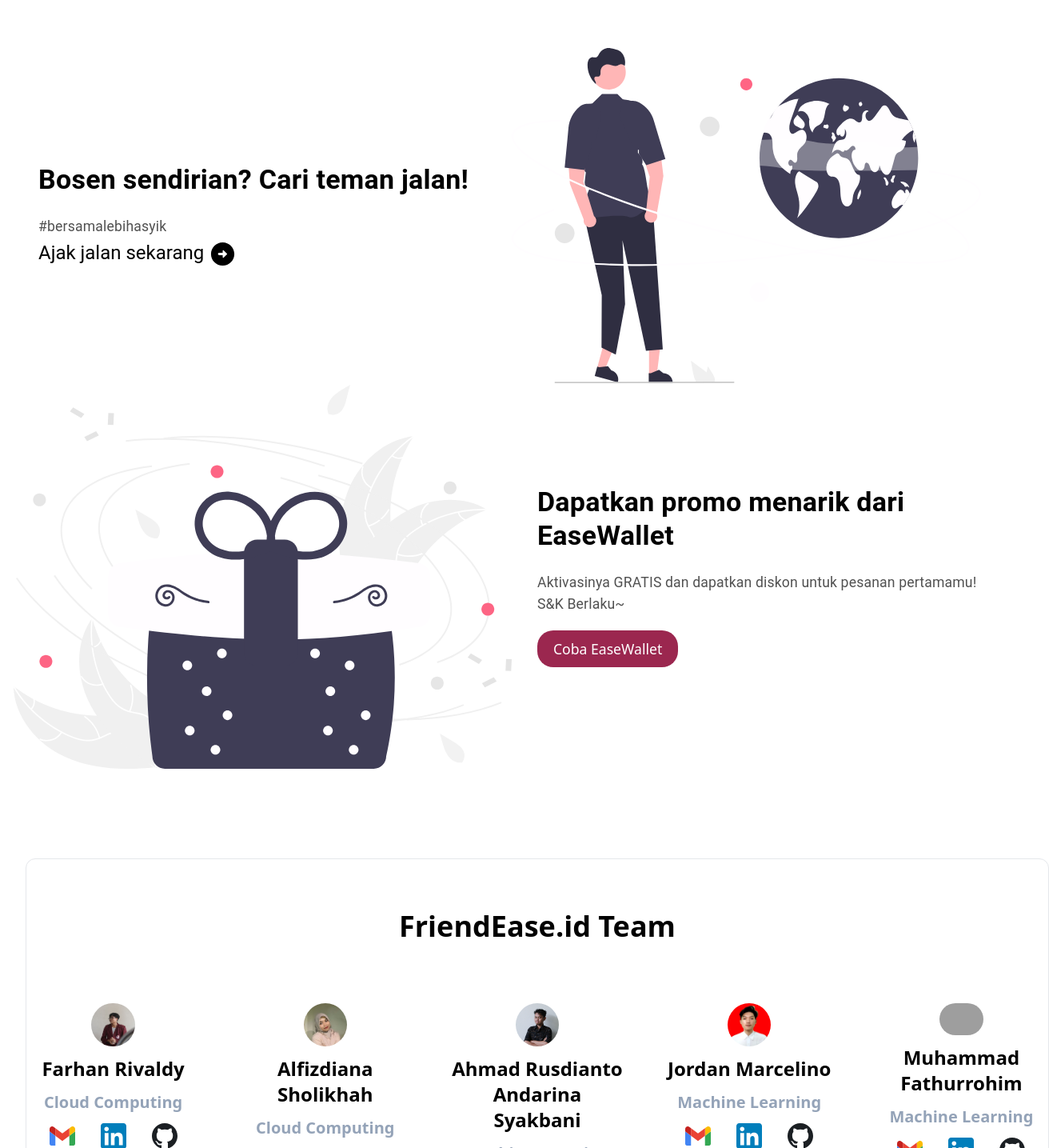
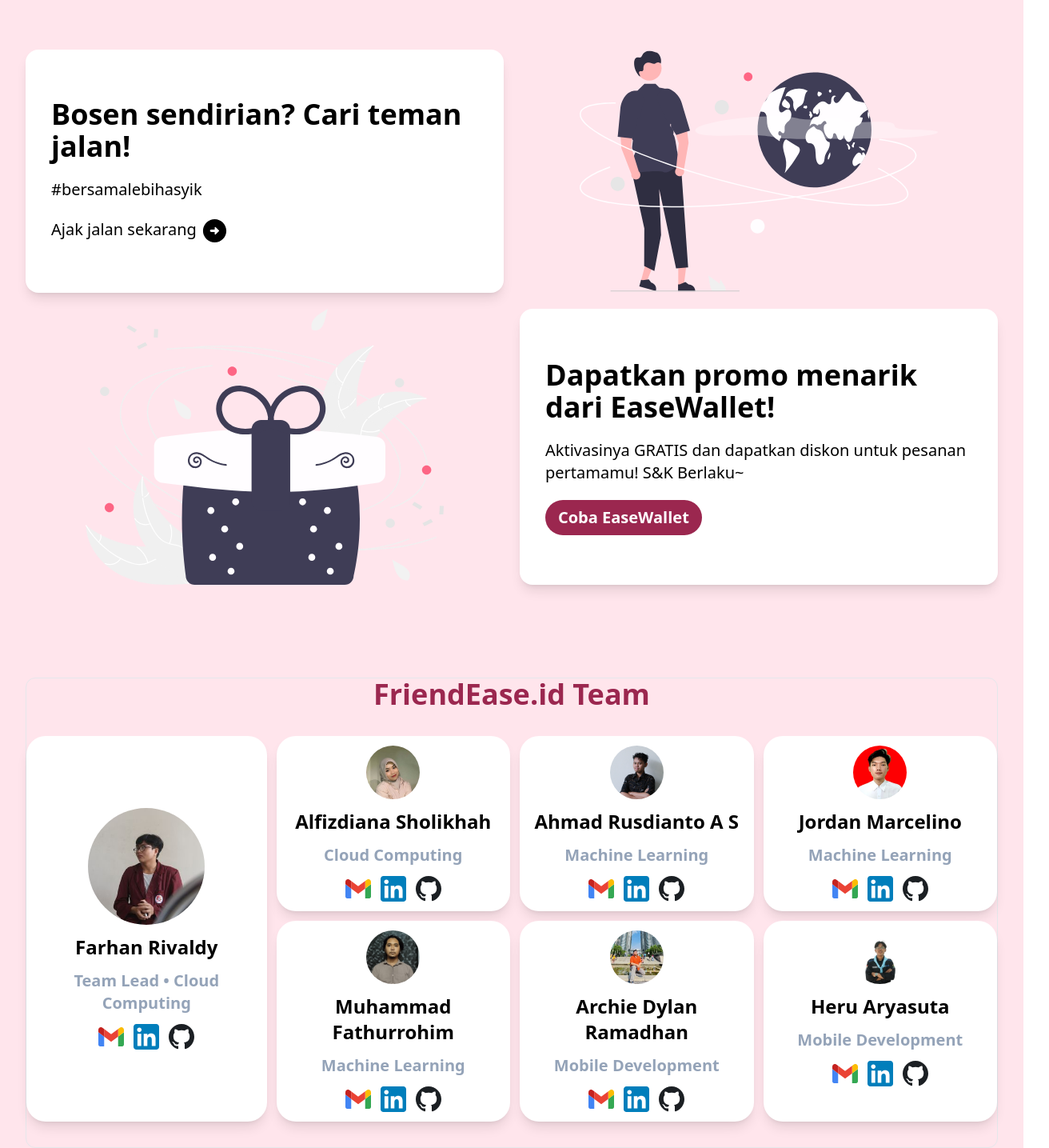
Before and after one commit to heptavators/friendease-frontend, a React (Vite) app: page / in a window 1280 px wide. Shown: the part 520-1955 px from the top of the page at 80% size, 1312 px wide, since content can reach past the window. Built offline with nearby package versions, Linux system fonts and the light colour scheme; grey boxes are pictures that could not be loaded.

Commit message:
style: redesign and add responsive

```diff
--- a/src/components/Homepage/Content.tsx
+++ b/src/components/Homepage/Content.tsx
@@ -1,135 +1,30 @@
-import {
-    Box, Grid, styled, Typography
-} from "@mui/material";
 import imgDetail from '/assets/images/card1.svg';
 import imgDetail2 from '/assets/images/card2.svg';
-import { Link } from 'react-router-dom'
 import ArrowCircleRightRoundedIcon from '@mui/icons-material/ArrowCircleRightRounded';
 
 export default function Content() {
-    const CustomGridItem = styled(Grid)({
-        display: 'flex',
-        flexDirection: 'column',
-        justifyContent: 'center',
-    })
+    return (
+        <div className="max-w-7xl mx-auto my-8 grid grid-cols-1 lg:grid-cols-2 gap-5 p-8">
+            <div className=" bg-neutral rounded-2xl p-8 flex flex-col justify-center shadow-lg">
+                <div className="flex flex-col gap-5 my-auto">
+                    <h1 className="text-4xl font-bold">Bosen sendirian? Cari teman jalan!</h1>
+                    <p className="text-xl">#bersamalebihasyik</p>
+                    <p className="text-xl">Ajak jalan sekarang <ArrowCircleRightRoundedIcon fontSize="large" /></p>
+                </div>
+            </div>
+            <img src={imgDetail} alt="header" className="w-3/4 mx-auto" />
+            <img src={imgDetail2} alt="header" className="w-3/4 mx-auto hidden lg:block" />
+            <div className=" bg-neutral rounded-2xl p-8 flex flex-col justify-center shadow-lg">
+                <div className="flex flex-col gap-5 ">
+                    <h1 className="text-4xl font-bold">Dapatkan promo menarik dari EaseWallet!</h1>
+                    <p className="text-xl">Aktivasinya GRATIS dan dapatkan diskon untuk pesanan pertamamu! S&K Berlaku~</p>
+                    <div>
+                        <button type="button" className="bg-primary rounded-3xl text-white font-bold text-xl py-2 px-4">Coba EaseWallet</button>
+                    </div>
+                </div>
+            </div>
+            <img src={imgDetail2} alt="header" className="w-3/4 mx-auto block lg:hidden" />
 
-    const CustomTypography = styled(Typography)({
-        fontSize: '1.1rem',
-        textAlign: 'start',
-        lineHeight: '1.5',
-        color: '#515151',
-        marginTop: '1.5rem',
-    })
-
-    const Title = ({ text, textAlign }: { text: string, textAlign: string }) => {
-        return (
-            <Typography
-                variant='h4'
-                component='h3'
-                sx={{
-                    fontWeight: '700',
-                    textAlign: textAlign,
-                }}
-            >
-                {text}
-            </Typography>
-        )
-    }
-    return (
-        <Grid container spacing={{ xs: 4, sm: 4, md: 0 }}
-            sx={{
-                py: 10,
-                px: 2,
-
-            }}
-        >
-            <CustomGridItem item xs={12} sm={8} md={6}
-
-            >
-                <Box component='article'
-                    sx={{
-                        px: 4,
-                    }}
-                >
-                    <Title
-                        text={
-                            'Bosen sendirian? Cari teman jalan!'
-                        }
-                        textAlign={'start'}
-                    />
-                    <CustomTypography>
-                        #bersamalebihasyik
-                    </CustomTypography>
-                    <Typography
-                        variant='h5'
-                        component={Link}
-                        to='/'
-                        sx={{
-                            py: 3,
-                            lineHeight: 1.6,
-                        }}
-                    >
-                        Ajak jalan sekarang <ArrowCircleRightRoundedIcon fontSize="large" />
-                    </Typography>
-                </Box>
-
-            </CustomGridItem>
-
-            <Grid item xs={12} sm={4} md={6}>
-                <img src={imgDetail} alt=""
-                    style={{
-                        width: '100%',
-                    }}
-                />
-            </Grid>
-
-            <Grid item xs={12} sm={4} md={6}
-                sx={{
-                    order: { xs: 4, sm: 4, md: 3 }
-                }}
-            >
-                <img src={imgDetail2} alt=""
-                    style={{
-                        width: "100%",
-                    }}
-                />
-            </Grid>
-
-            <CustomGridItem item xs={12} sm={8} md={6}
-                sx={{
-                    order: { xs: 3, sm: 3, md: 4 }
-                }}
-            >
-                <Box component='article'
-                    sx={{
-                        px: 4,
-                    }}
-                >
-                    <Title
-                        text={
-                            'Dapatkan promo menarik dari EaseWallet'
-
-                        }
-                        textAlign={'start'}
-                    />
-                    <CustomTypography>
-                        Aktivasinya GRATIS dan dapatkan diskon untuk pesanan pertamamu! S&K Berlaku~
-                    </CustomTypography>
-                    <button
-                        style={{
-                            backgroundColor: '#9B274F',
-                            fontSize: '1.1rem',
-                            color: '#fff',
-                            padding: '10px 20px',
-                            border: 'none',
-                            borderRadius: '20px',
-                            marginTop: '20px',
-                        }}
-                    >
-                        Coba EaseWallet
-                    </button>
-                </Box>
-            </CustomGridItem>
-        </Grid>
+        </div>
     )
 }
--- a/src/components/Homepage/Header.tsx
+++ b/src/components/Homepage/Header.tsx
@@ -2,12 +2,14 @@
 
 export default function Header() {
     return (
-        <header className="bg-primary flex justify-around p-16">
-            <div className="my-auto flex flex-col gap-5">
-                <h1 className="text-white text-5xl font-bold">Gak perlu takut sendirian lagi!</h1>
-                <p className="text-white text-xl">#bersamalebihasyik</p>
+        <header className="bg-primary ">
+            <div className='flex justify-around p-16 max-w-7xl mx-auto'>
+                <div className="my-auto flex flex-col gap-5">
+                    <h1 className="text-white text-5xl font-bold">Gak perlu takut sendirian lagi!</h1>
+                    <p className="text-white text-xl">#bersamalebihasyik</p>
+                </div>
+                <img src={headerImg} alt="header" className="w-1/2" />
             </div>
-            <img src={headerImg} alt="header" className="w-1/2" />
         </header>
     )
 }
--- a/src/components/Homepage/OurTeam.tsx
+++ b/src/components/Homepage/OurTeam.tsx
@@ -4,7 +4,7 @@
     {
         name: "Farhan Rivaldy",
         bangkitId: "C270BSY3044",
-        path: "Cloud Computing",
+        path: "Team Lead • Cloud Computing",
         primaryEmail: "mailto:fariv.fariv12@gmail.com",
         secondaryEmail: "c270bsy3044@bangkit.academy",
         linkedIn: "https://www.linkedin.com/in/farhanrivaldy/",
@@ -20,7 +20,7 @@
         github: "https://github.com/alfizdiana",
         photoURL: "assets/images/team/alfiz.jpeg"
     }, {
-        name: "Ahmad Rusdianto Andarina Syakbani",
+        name: "Ahmad Rusdianto A S",
         bangkitId: "M116BSY0745",
         path: "Machine Learning",
         primaryEmail: "mailto:ahmd.rusdian@gmail.com",
@@ -70,24 +70,60 @@
 export default function OurTeam() {
 
     return (
-        <section className="w-full m-8 border rounded-xl">
+        <div className="max-w-7xl mx-auto">
+            <section className=" m-8 border rounded-xl">
                 <div className="flex justify-center">
-                <div className="flex flex-col gap-3">
-                    <p className="text-4xl font-bold text-center mt-16 mb-8">
+                    <div className="flex flex-col gap-3 ">
+                        <p className="text-4xl font-bold text-center text-primary">
                             FriendEase.id Team
-                    </p>
-                    <p className="text-xl font-semibold text-slate-400">
-
                         </p>
                     </div>
                 </div>
-            <div className="grid grid-cols-1 md:grid-cols-2 lg:grid-cols-4 xl:grid-cols-5 my-8 gap-12">
-                {ourTeamList.map((member: Team) => (
-                    <div className="flex flex-col gap-3" key={member.bangkitId}>
+                <div className="w-full block lg:flex justify-center">
+                    <div className="flex flex-col lg:flex-row my-8 gap-3">
+                        <div className="w-0 lg:w-1/4 hidden lg:block flex-col justify-center rounded-3xl bg-neutral shadow-lg">
+                            <div className="w-full p-1 h-full flex flex-col justify-center">
+                                <div className="flex flex-col gap-3">
+                                    <img src={ourTeamList[0].photoURL} alt="profile" className="mx-auto rounded-full w-1/2" />
+                                    <p className="text-2xl font-semibold text-center">{ourTeamList[0].name}</p>
+                                    <p className="text-xl font-semibold text-center text-slate-400">{ourTeamList[0].path}</p>
+                                    <div className="flex justify-center gap-3">
+                                        <a href={ourTeamList[0].primaryEmail} target="_blank" className="my-auto" rel="noreferrer">
+                                            <img src="assets/images/icons/gmail.svg" alt="gmail" className="mx-auto w-8" />
+                                        </a>
+                                        <a href={ourTeamList[0].linkedIn} target="_blank" className="my-auto" rel="noreferrer">
+                                            <img src="assets/images/icons/linkedin.svg" alt="linkedin" className="mx-auto w-8" />
+                                        </a>
+                                        <a href={ourTeamList[0].github} target="_blank" className="my-auto" rel="noreferrer">
+                                            <img src="assets/images/icons/github.svg" alt="github" className="mx-auto w-8" />
+                                        </a>
+                                    </div>
+                                </div>
+                            </div>
+                        </div>
+                        <div className="grid grid-cols-1 md:grid-cols-2 lg:grid-cols-3 w-full lg:w-3/4 gap-3">
+                            <div className="flex flex-col gap-3 bg-neutral rounded-3xl p-3 md:col-span-2 lg:col-span-3 lg:hidden shadow-lg">
+                                <img src={ourTeamList[0].photoURL} alt="profile" className="mx-auto rounded-full w-1/4" />
+                                <p className="text-2xl font-semibold text-center">{ourTeamList[0].name}</p>
+                                <p className="text-xl font-semibold text-center text-slate-400">{ourTeamList[0].path}</p>
+                                <div className="flex justify-center gap-8">
+                                    <a href={ourTeamList[0].primaryEmail} target="_blank" className="my-auto" rel="noreferrer">
+                                        <img src="assets/images/icons/gmail.svg" alt="gmail" className="mx-auto w-8" />
+                                    </a>
+                                    <a href={ourTeamList[0].linkedIn} target="_blank" className="my-auto" rel="noreferrer">
+                                        <img src="assets/images/icons/linkedin.svg" alt="linkedin" className="mx-auto w-8" />
+                                    </a>
+                                    <a href={ourTeamList[0].github} target="_blank" className="my-auto" rel="noreferrer">
+                                        <img src="assets/images/icons/github.svg" alt="github" className="mx-auto w-8" />
+                                    </a>
+                                </div>
+                            </div>
+                            {ourTeamList.slice(1, ourTeamList.length).map((member: Team) => (
+                                <div className="flex flex-col gap-3 bg-neutral rounded-3xl p-3 shadow-lg" key={member.bangkitId}>
                                     <img src={member.photoURL} alt="profile" className="mx-auto rounded-full w-1/4" />
                                     <p className="text-2xl font-semibold text-center">{member.name}</p>
                                     <p className="text-xl font-semibold text-center text-slate-400">{member.path}</p>
-                        <div className="flex justify-center gap-8">
+                                    <div className="flex justify-center gap-3">
                                         <a href={member.primaryEmail} target="_blank" className="my-auto" rel="noreferrer">
                                             <img src="assets/images/icons/gmail.svg" alt="gmail" className="mx-auto w-8" />
                                         </a>
@@ -101,6 +137,9 @@
                                 </div>
                             ))}
                         </div>
+                    </div>
+                </div>
             </section>
+        </div>
     );
 }
--- a/src/pages/home/index.tsx
+++ b/src/pages/home/index.tsx
@@ -6,11 +6,11 @@
 export default function Home() {
 
     return (
-        <>
+        <div className="bg-neutralPrimary flex flex-col gap-5">
             <Header />
             <Content />
             <OurTeam/>
             <Footer/>
-        </>
+        </div>
     );
 }
--- a/tailwind.config.js
+++ b/tailwind.config.js
@@ -12,6 +12,7 @@
         'primary': '#9B274F',
         'secondary': '#D57193',
         'neutral': '#FFF',
+        'neutralPrimary': '#FFE5EC',
         'success': '#00C3A4',
         'danger': '#EA492B',
         'warning': '#FB2',
@@ -20,6 +21,7 @@
         'primary': '#9B274F',
         'secondary': '#D57193',
         'neutral': '#FFF',
+        'neutralPrimary': '#FFE5EC',
         'success': '#00C3A4',
         'danger': '#EA492B',
         'warning': '#FB2',
```
Also changed, not shown: public/assets/images/team/fathur.jpg (added). Lines whose indentation alone changed are shown as unchanged.
